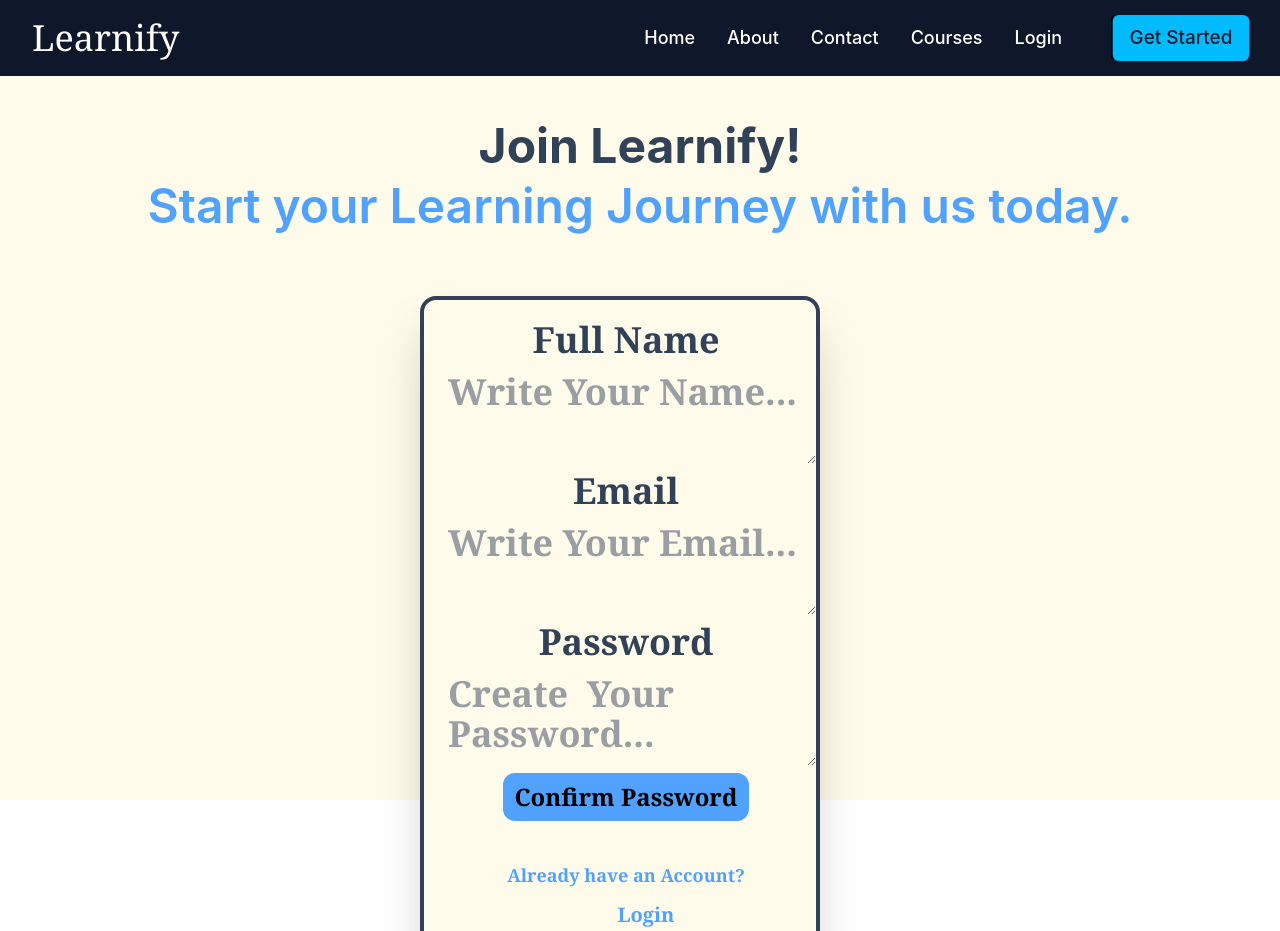
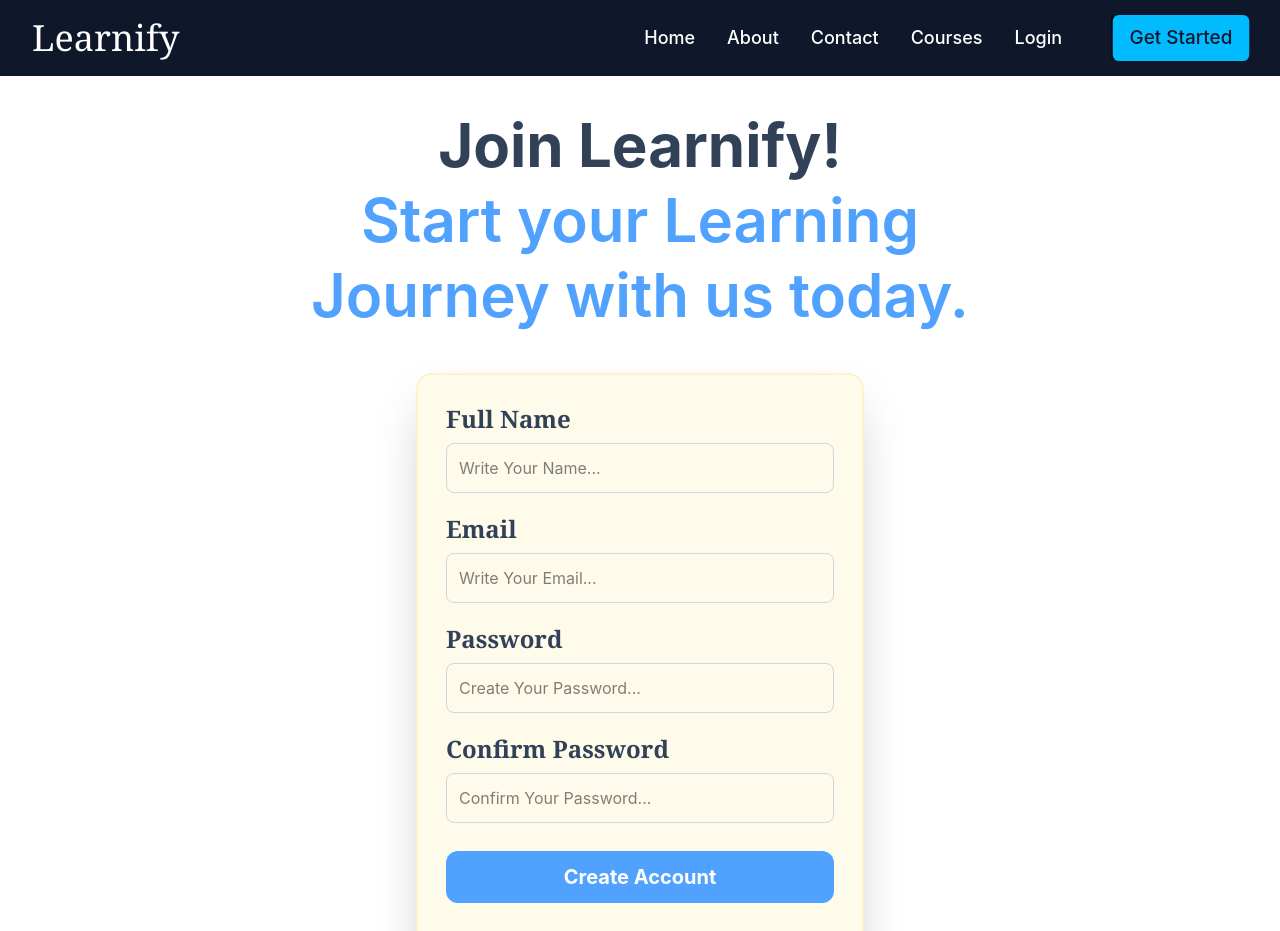
Before and after one commit to yusrasayyad019-droid/Learnify, a React (Vite) app: page /get in a window 1280 px wide. Shown: the top 931 px of the page. Built offline with nearby package versions, Linux system fonts and the light colour scheme.

Commit message:
Improve responsive design

```diff
--- a/src/pages/Contactl.jsx
+++ b/src/pages/Contactl.jsx
@@ -1,39 +1,42 @@
 import React from 'react'
 
 const Contactl = () => {
+
   return (
-    <div >
-        <div className='sm:bg-amber-50 rounded-2xl flex flex-wrap ml-20 shadow-2xl h-60 w-60  border-4 -mt-350  md : h-100 w-100'>
-            <div className='text-4xl text-slate-700  font-serif  font-bold ml-3 mt-5'>
-                Get In Touch
-            </div>
-            <br />
-            <div className='text-3xl text-blue-500 font-mono font-semibold mr-10 ml-2 mb-65 ' >
-                Email📧
-               <span className='text-2xl text-blue-400 font-sans '> support@learnify.com</span>
-               <br />
-               <br />
-                <div className='text-3xl text-blue-500 font-mono font-semibold mr-10 mb-65 ' >
-                Phone📞
-               <span className='text-2xl text-blue-400 font-sans '>+91 9786875949</span>
-               <br />
-               <br />
-                <div className='text-3xl text-blue-500 font-mono font-semibold mr-10 mb-65 ' >
-                Location📍
-               <span className='text-2xl text-blue-400 font-sans '> Pune,Maharashtra</span>
-                <br />
-            <br />
-            </div>
+    <div className="min-h-screen px-4 py-10">
 
-            </div>
+      <div className="w-full max-w-2xl mx-auto bg-amber-50 rounded-2xl shadow-2xl border-4 p-6 sm:p-8 md:p-10">
 
+        <div className="text-3xl sm:text-4xl md:text-5xl text-slate-700 font-serif font-bold text-center">
+          Get In Touch
+        </div>
 
-            </div>
+        <div className="mt-8 space-y-8">
 
+          <div className="text-2xl sm:text-3xl text-blue-500 font-mono font-semibold">
+            Email📧
+            <span className="block sm:inline text-xl sm:text-2xl text-blue-400 font-sans sm:ml-2 mt-2 sm:mt-0 break-words">
+              support@learnify.com
+            </span>
+          </div>
 
+          <div className="text-2xl sm:text-3xl text-blue-500 font-mono font-semibold">
+            Phone📞
+            <span className="block sm:inline text-xl sm:text-2xl text-blue-400 font-sans sm:ml-2 mt-2 sm:mt-0">
+              +91 9786875949
+            </span>
+          </div>
+
+          <div className="text-2xl sm:text-3xl text-blue-500 font-mono font-semibold">
+            Location📍
+            <span className="block sm:inline text-xl sm:text-2xl text-blue-400 font-sans sm:ml-2 mt-2 sm:mt-0">
+              Pune, Maharashtra
+            </span>
+          </div>
 
         </div>
 
+      </div>
 
     </div>
   )
--- a/src/pages/Contactr.jsx
+++ b/src/pages/Contactr.jsx
@@ -1,105 +1,108 @@
 import React, { useState } from 'react'
 
 const Contactr = () => {
+
   const [name, setName] = useState('')
   const [email, setEmail] = useState('')
   const [subject, setSubject] = useState('')
   const [message, setMessage] = useState('')
 
-  const handleSubmit=(e)=>{
-    e.preventDefault();
-    console.log(name);
-    console.log(email);
-    console.log(subject);
-    console.log(message);
+  const handleSubmit = (e) => {
+    e.preventDefault()
 
-    const contactData={
+    console.log(name)
+    console.log(email)
+    console.log(subject)
+    console.log(message)
+
+    const contactData = {
       name,
       email,
       subject,
       message,
-
     }
 
+    localStorage.setItem("contactData", JSON.stringify(contactData))
 
-localStorage.setItem("contactData",JSON.stringify(contactData));
     console.log("Saved Successfully!")
   }
 
   return (
-    <div>
-      <form onSubmit={handleSubmit}>
+    <div className="min-h-screen px-4 py-10">
 
-        <div className='sm: rounded-2xl flex flex-wrap ml-20 shadow-2xl h-200 w-100 mb-500 border-4 bg-amber-50 md : h-250 w-120'>
+      <form onSubmit={handleSubmit} className="w-full max-w-2xl mx-auto">
 
-          <div className='text-4xl text-slate-700 font-serif font-bold ml-3 mt-5'>
+        <div className="rounded-2xl shadow-2xl border-4 bg-amber-50 p-5 sm:p-8">
 
+          <div className="text-2xl sm:text-3xl md:text-4xl text-slate-700 font-serif font-bold">
+
+            <label className="block mb-2">
               Full Name
+            </label>
 
             <textarea
-              placeholder='Write Your Name...'
+              placeholder="Write Your Name..."
               rows="2"
               value={name}
-              onChange={(e)=>{
+              onChange={(e) => {
                 setName(e.target.value)
               }}
-              className='w-full border-gray-300 rounded-lg p-3 outline-none focus:border-blue-500'
+              className="w-full text-base sm:text-lg font-sans font-normal border border-gray-300 rounded-lg p-3 outline-none focus:border-blue-500"
             />
 
-            <br />
-
+            <label className="block mt-5 mb-2">
               Email
+            </label>
 
             <textarea
-              placeholder='Write Your Email...'
+              placeholder="Write Your Email..."
               rows="1"
               value={email}
-              onChange={(e)=>{
+              onChange={(e) => {
                 setEmail(e.target.value)
               }}
-
-              className='w-full border-gray-300 rounded-lg p-3 outline-none focus:border-blue-500'
+              className="w-full text-base sm:text-lg font-sans font-normal border border-gray-300 rounded-lg p-3 outline-none focus:border-blue-500"
             />
 
-            <br />
-            <br />
-
+            <label className="block mt-5 mb-2">
               Subject
+            </label>
 
             <textarea
-              placeholder='Write Your Subject...'
+              placeholder="Write Your Subject..."
               rows="2"
               value={subject}
-
               onChange={(e) => setSubject(e.target.value)}
-              className='w-full border-gray-300 rounded-lg p-3 outline-none focus:border-blue-500'
+              className="w-full text-base sm:text-lg font-sans font-normal border border-gray-300 rounded-lg p-3 outline-none focus:border-blue-500"
             />
 
-            <br />
-
+            <label className="block mt-5 mb-2">
               Message ✉️
+            </label>
 
             <textarea
-              placeholder='Write Your Message...'
-              rows="3"
+              placeholder="Write Your Message..."
+              rows="4"
               value={message}
-              onChange={(e)=>{
+              onChange={(e) => {
                 setMessage(e.target.value)
               }}
-
-              className='w-full border-gray-300 rounded-lg p-3 outline-none focus:border-blue-500'
+              className="w-full text-base sm:text-lg font-sans font-normal border border-gray-300 rounded-lg p-3 outline-none focus:border-blue-500"
             />
 
             <button
               type="submit"
-              className='bg-blue-400 text-black text-2xl rounded-xl px-3 py-2 cursor-pointer hover:bg-blue-500'
+              className="w-full sm:w-auto mt-6 bg-blue-400 text-black text-lg sm:text-xl rounded-xl px-5 py-3 cursor-pointer hover:bg-blue-500 transition"
             >
               Send Message
             </button>
 
           </div>
+
         </div>
+
       </form>
+
     </div>
   )
 }
--- a/src/pages/Get.jsx
+++ b/src/pages/Get.jsx
@@ -1,102 +1,149 @@
+
 import React from 'react'
 import { Link } from 'react-router-dom'
 import { useState } from 'react'
-
-
 
 const Get = () => {
 
   const [name, setName] = useState('')
   const [email, setEmail] = useState('')
   const [password, setPassword] = useState('')
+  const [confirmPassword, setConfirmPassword] = useState('')
   const [signup, setSignup] = useState('')
 
+  const handleSubmit = (e) => {
+    e.preventDefault()
 
-  const handleSubmit=(e)=>{
-    e.preventDefault();
     console.log(name)
     console.log(email)
     console.log(password)
 
-    const info={
+    if (password !== confirmPassword) {
+      setSignup("Passwords do not match!")
+      return
+    }
+
+    const info = {
       name,
       email,
       password,
     }
 
-      localStorage.setItem("info",JSON.stringify(info));
+    localStorage.setItem("info", JSON.stringify(info))
+
     console.log("SignUp Successful")
-    setSignup("SignUp Sucessfully Done! ")
-
-
-
+    setSignup("SignUp Successfully Done!")
   }
 
+  return (
+    <div className="min-h-screen bg-white px-4 py-8">
 
-  return (
-    <div>
-     <div className='text-4xl md:text-5xl font-bold text-slate-700 font-sans text-center mt-10 px-5 leading-15'>
+      <div className="text-center">
+        <h1 className="text-4xl sm:text-5xl md:text-6xl font-bold text-slate-700 leading-tight">
           Join Learnify!
           <br />
           <span className="text-blue-400 font-semibold">
             Start your Learning
+            <br />
             Journey with us today.
-        <br />
           </span>
-      <br />
-      <form onSubmit={handleSubmit}>
-        <div className='sm:rounded-2xl flex flex-wrap shadow-2xl h-100 w-90  mb-500 border-4 bg-amber-50  md: ml-100 h-170 w-100'>
-          <div className='text-4xl text-slate-700 font-serif font-bold ml-3 mt-5'>
+        </h1>
+      </div>
+
+      <form onSubmit={handleSubmit} className="w-full max-w-md mx-auto mt-10">
+
+        <div className="rounded-2xl shadow-2xl border-2 border-amber-100 bg-amber-50 p-5 sm:p-7">
+
+          <label className="block text-xl sm:text-2xl text-slate-700 font-serif font-bold mb-2">
             Full Name
-             <textarea
-              placeholder='Write Your Name...'
-              rows="2"
+          </label>
+
+          <input
+            type="text"
+            placeholder="Write Your Name..."
             value={name}
-              onChange={(e)=>{
+            onChange={(e) => {
               setName(e.target.value)
             }}
-              className='w-full border-gray-300 rounded-lg p-3 outline-none focus:border-blue-500'
+            className="w-full border border-gray-300 rounded-lg p-3 outline-none focus:border-blue-500 focus:ring-2 focus:ring-blue-200"
           />
 
-            <br />
+          <label className="block text-xl sm:text-2xl text-slate-700 font-serif font-bold mt-5 mb-2">
             Email
-             <textarea
-              placeholder='Write Your Email...'
-              rows="2"
+          </label>
+
+          <input
+            type="email"
+            placeholder="Write Your Email..."
             value={email}
-              onChange={(e)=>{
+            onChange={(e) => {
               setEmail(e.target.value)
             }}
-              className='w-full border-gray-300 rounded-lg p-3 outline-none focus:border-blue-500'
+            className="w-full border border-gray-300 rounded-lg p-3 outline-none focus:border-blue-500 focus:ring-2 focus:ring-blue-200"
           />
-            <br />
+
+          <label className="block text-xl sm:text-2xl text-slate-700 font-serif font-bold mt-5 mb-2">
             Password
-             <textarea
-              placeholder='Create  Your Password...'
-              rows="2"
+          </label>
+
+          <input
+            type="password"
+            placeholder="Create Your Password..."
             value={password}
-              onChange={(e)=>{
+            onChange={(e) => {
               setPassword(e.target.value)
             }}
-              className='w-full border-gray-300 rounded-lg p-3 outline-none focus:border-blue-500'
+            className="w-full border border-gray-300 rounded-lg p-3 outline-none focus:border-blue-500 focus:ring-2 focus:ring-blue-200"
           />
-            <br />
-            <button type="submit" className='bg-blue-400 text-black text-2xl rounded-xl px-3 py-2 cursor-pointer hover:bg-blue-500'> Confirm Password</button>
-<br />
-<br />
-<h1 className='text-blue-400 text-lg text-center'> Already have an Account?</h1>
 
-<Link to="/login" className='text-blue-400 text-xl ml-10 '> Login</Link>
-{signup
-    &&( <p className='text-center mt-4 text-blue-500'>{signup} </p>)}
-            </div>
+          <label className="block text-xl sm:text-2xl text-slate-700 font-serif font-bold mt-5 mb-2">
+            Confirm Password
+          </label>
+
+          <input
+            type="password"
+            placeholder="Confirm Your Password..."
+            value={confirmPassword}
+            onChange={(e) => {
+              setConfirmPassword(e.target.value)
+            }}
+            className="w-full border border-gray-300 rounded-lg p-3 outline-none focus:border-blue-500 focus:ring-2 focus:ring-blue-200"
+          />
+
+          <button
+            type="submit"
+            className="w-full mt-7 bg-blue-400 text-white text-xl font-bold rounded-xl px-4 py-3 cursor-pointer hover:bg-blue-500 transition"
+          >
+            Create Account
+          </button>
+
+          <div className="text-center mt-6">
+
+            <p className="text-slate-600 text-base sm:text-lg">
+              Already have an Account?
+            </p>
+
+            <Link
+              to="/login"
+              className="inline-block mt-2 text-blue-500 text-lg font-semibold hover:text-blue-700"
+            >
+              Login
+            </Link>
+
           </div>
 
+          {signup && (
+            <p className="text-center mt-5 text-blue-500 font-semibold">
+              {signup}
+            </p>
+          )}
+
+        </div>
 
       </form>
-     </div>
+
     </div>
   )
 }
 
-export default Get
+export default Get;
--- a/src/pages/Login.jsx
+++ b/src/pages/Login.jsx
@@ -1,5 +1,5 @@
 import React from 'react'
-import {Link} from 'react-router-dom'
+import { Link } from 'react-router-dom'
 import { useState } from 'react'
 
 const Login = () => {
@@ -8,84 +8,112 @@ const Login = () => {
   const [password, setPassword] = useState('')
   const [login, setLogin] = useState('')
 
-  const handleSubmit=(e)=>{
-    e.preventDefault(e);
-    console.log(email);
-    console.log(password);
+  const handleSubmit = (e) => {
+    e.preventDefault()
 
+    console.log(email)
+    console.log(password)
 
-    const loginData={
+    const loginData = {
       email,
       password,
     }
-    localStorage.setItem("loginData" ,JSON.stringify(loginData))
+
+    localStorage.setItem("loginData", JSON.stringify(loginData))
+
     console.log("Login Successful")
-    setLogin("Login Sucessfully Done! ")
+    setLogin("Login Successfully Done!")
   }
 
+  return (
+    <div className="min-h-screen px-4 py-8">
 
+      <div className="text-4xl sm:text-5xl font-bold text-slate-700 font-sans text-center leading-tight">
 
-  return (
-    <div>
-      <div className='text-4xl md:text-5xl font-bold text-slate-700 font-sans text-center mt-10 px-5 leading-15'>
         Welcome Back✋
+
         <br />
+
         <span className="text-blue-400 font-semibold">
           Continue your learning journey
         </span>
-<br />
+
       </div>
-<br />
-      <div>
-        <form onSubmit={handleSubmit}>
 
-        <div className='md:rounded-2xl flex flex-wrap shadow-2xl h-150 w-120  mb-500 border-4 bg-amber-50  md:ml-90  sm: h-100 w-90 '>
+      <form
+        onSubmit={handleSubmit}
+        className="w-full max-w-md mx-auto mt-10"
+      >
 
+        <div className="rounded-2xl shadow-2xl border-4 bg-amber-50 p-5 sm:p-8">
 
-          <div className='text-4xl text-slate-700 font-serif font-bold ml-3 mt-5'>
+          <div className="text-2xl sm:text-3xl md:text-4xl text-slate-700 font-serif font-bold">
+
+            <label className="block mb-2">
               Email
+            </label>
+
             <textarea
-              placeholder='Write Your Email...'
+              placeholder="Write Your Email..."
               rows="2"
               value={email}
-              onChange={(e)=>{
+              onChange={(e) => {
                 setEmail(e.target.value)
-              }
-              }
-              className='w-full border-gray-300 rounded-lg p-3 outline-none focus:border-blue-500'
+              }}
+              className="w-full text-base sm:text-lg font-sans font-normal border border-gray-300 rounded-lg p-3 outline-none focus:border-blue-500"
             />
 
-            <br />
+            <label className="block mt-5 mb-2">
               Password
+            </label>
+
             <textarea
-              placeholder='Write Your password...'
+              placeholder="Write Your Password..."
               rows="2"
               value={password}
-              onChange={(e)=>{
+              onChange={(e) => {
                 setPassword(e.target.value)
               }}
-              className='w-full border-gray-300 rounded-lg p-3 outline-none focus:border-blue-500'
+              className="w-full text-base sm:text-lg font-sans font-normal border border-gray-300 rounded-lg p-3 outline-none focus:border-blue-500"
             />
-            <br />
- <a href="" className='text-blue-400 text-lg text-center'> Forgot Password?</a>
 
+            <a
+              href=""
+              className="block text-blue-400 text-base sm:text-lg text-center mt-4"
+            >
+              Forgot Password?
+            </a>
 
- <br />
- <br />
- <div className='gap-5'>
- <button  type="submit"     className='bg-blue-400 text-black text-2xl rounded-xl px-3 py-2 cursor-pointer hover:bg-blue-500'>Login
+            <div className="flex flex-col sm:flex-row items-center gap-4 mt-6">
+
+              <button
+                type="submit"
+                className="w-full sm:w-auto bg-blue-400 text-black text-xl rounded-xl px-5 py-3 cursor-pointer hover:bg-blue-500 transition"
+              >
+                Login
               </button>
-  {login
-    &&( <p className='text-center mt-4 text-blue-500'>{login} </p>)}
 
-
- <Link to="/get" className='text-blue-400 text-xl ml-10 '> Sign Up</Link>
+              <Link
+                to="/get"
+                className="text-blue-400 text-lg sm:text-xl"
+              >
+                Sign Up
+              </Link>
 
             </div>
+
+            {login && (
+              <p className="text-center mt-4 text-blue-500 text-base">
+                {login}
+              </p>
+            )}
+
           </div>
+
         </div>
+
       </form>
-      </div>
+
     </div>
   )
 }
```
Lines whose indentation alone changed are shown as unchanged.
